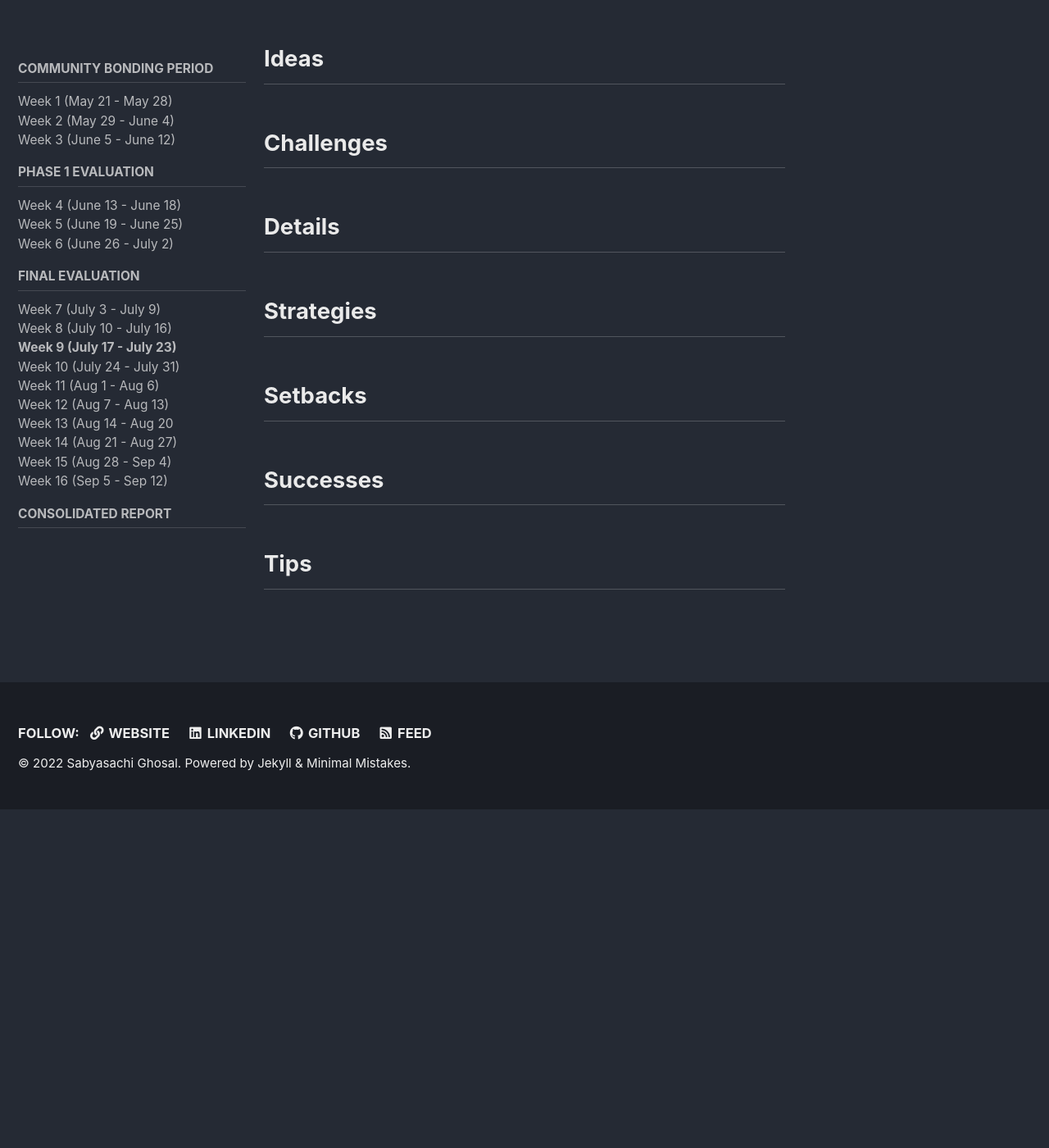
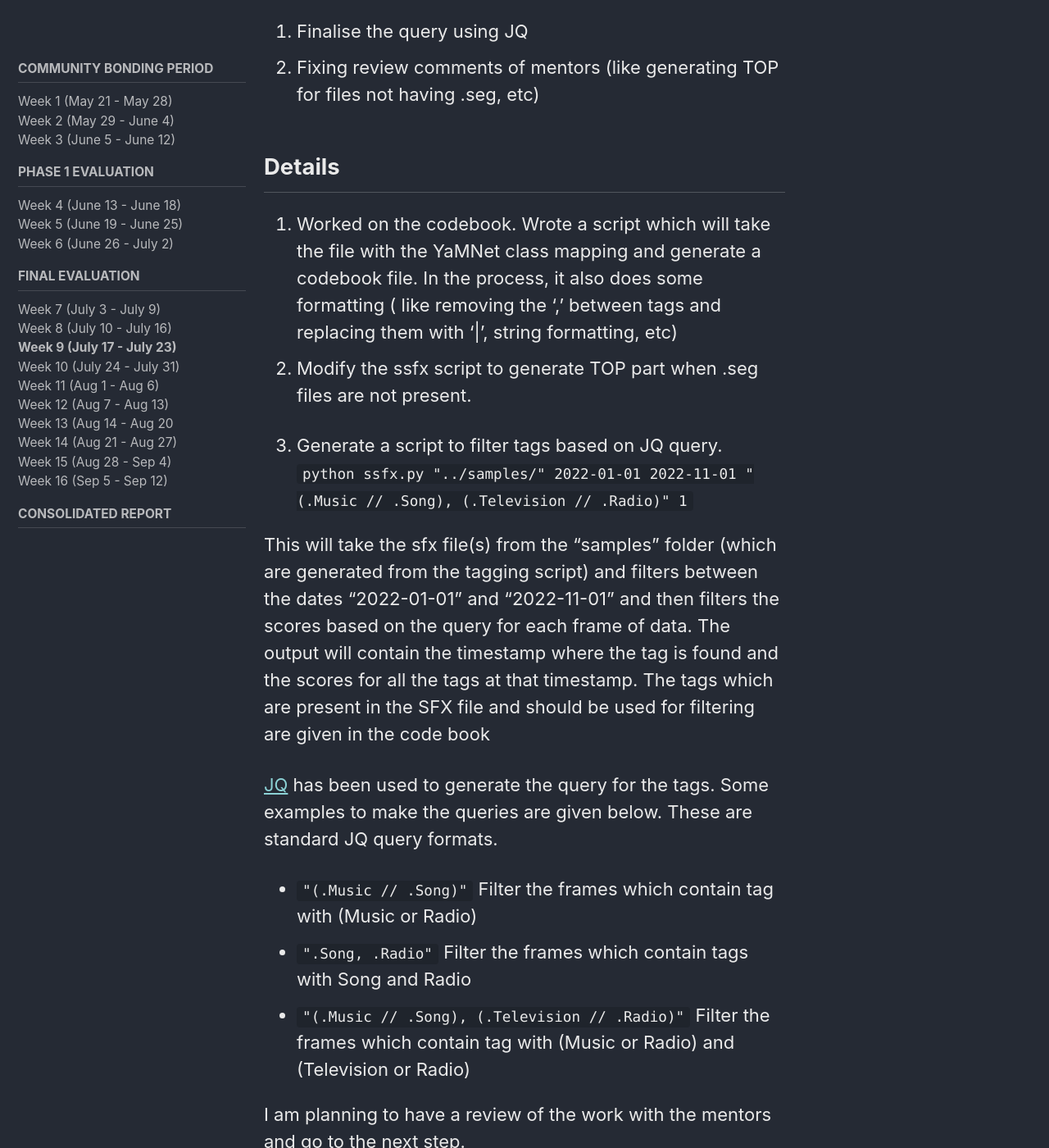
Before and after one commit to technosaby/technosaby.github.io, a Jekyll site: the page built from _pages/gsoc/phase2/week9.md, in a window 1280 px wide and 1400 px high, scrolled down 480 px. Shown: the whole window at 82% size. Built offline with Jekyll 4.4.1, drawn with Linux system fonts in a browser that asks for light colours; cached includes are drawn as plain includes; before the commit the page ends 1467 px from its top, so only the background shows below that.

Commit message:
Week 9 changes

````diff
--- a/_pages/gsoc/phase2/week9.md
+++ b/_pages/gsoc/phase2/week9.md
@@ -12,17 +12,31 @@ sidebar:
 ---
 
 ## Ambitions
-
-## Ideas
-
-## Challenges
+1. Finalise the query using JQ
+2. Fixing review comments of mentors (like generating TOP for files not having .seg, etc)
 
 ## Details
+1. Worked on the codebook. Wrote a script which will take the file with the YaMNet class mapping and generate
+ a codebook file. In the process, it also does some formatting ( like removing the ',' between tags and replacing them with '|',
+ string formatting, etc)
+2. Modify the ssfx script to generate TOP part when .seg files are not present.
 
-## Strategies
+3. Generate a script to filter tags based on JQ query.
+  ```python ssfx.py "../samples/" 2022-01-01 2022-11-01 "(.Music // .Song), (.Television // .Radio)" 1```
 
-## Setbacks
+This will take the sfx file(s) from the "samples" folder (which are generated from the tagging script) and filters
+between the dates "2022-01-01" and "2022-11-01" and then filters the scores based on the query for each frame of data.
+The output will contain the timestamp where the tag is found and the scores for all the tags at that timestamp.
+The tags which are present in the SFX file and should be used for filtering are given in the code book
 
-## Successes
+[JQ](https://stedolan.github.io/jq/) has been used to generate the query for the tags. Some examples to make the queries
+are given below. These are standard JQ query formats.
+- ```"(.Music // .Song)"```
+  Filter the frames which contain tag with (Music or Radio)
+- ```".Song, .Radio"```
+  Filter the frames which contain tags with Song and Radio
+- ```"(.Music // .Song), (.Television // .Radio)"```
+  Filter the frames which contain tag with (Music or Radio) and (Television or Radio)
 
-## Tips
+
+I am planning to have a review of the work with the mentors and go to the next step.
````
